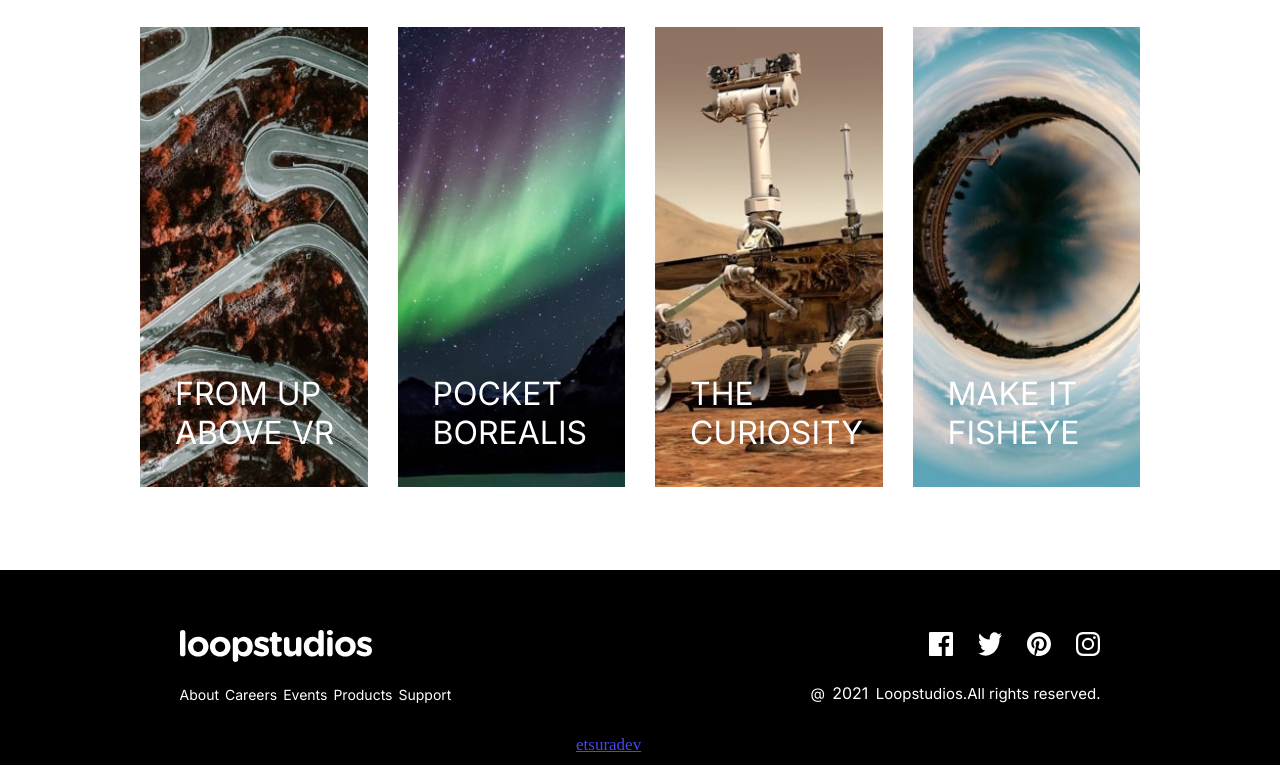
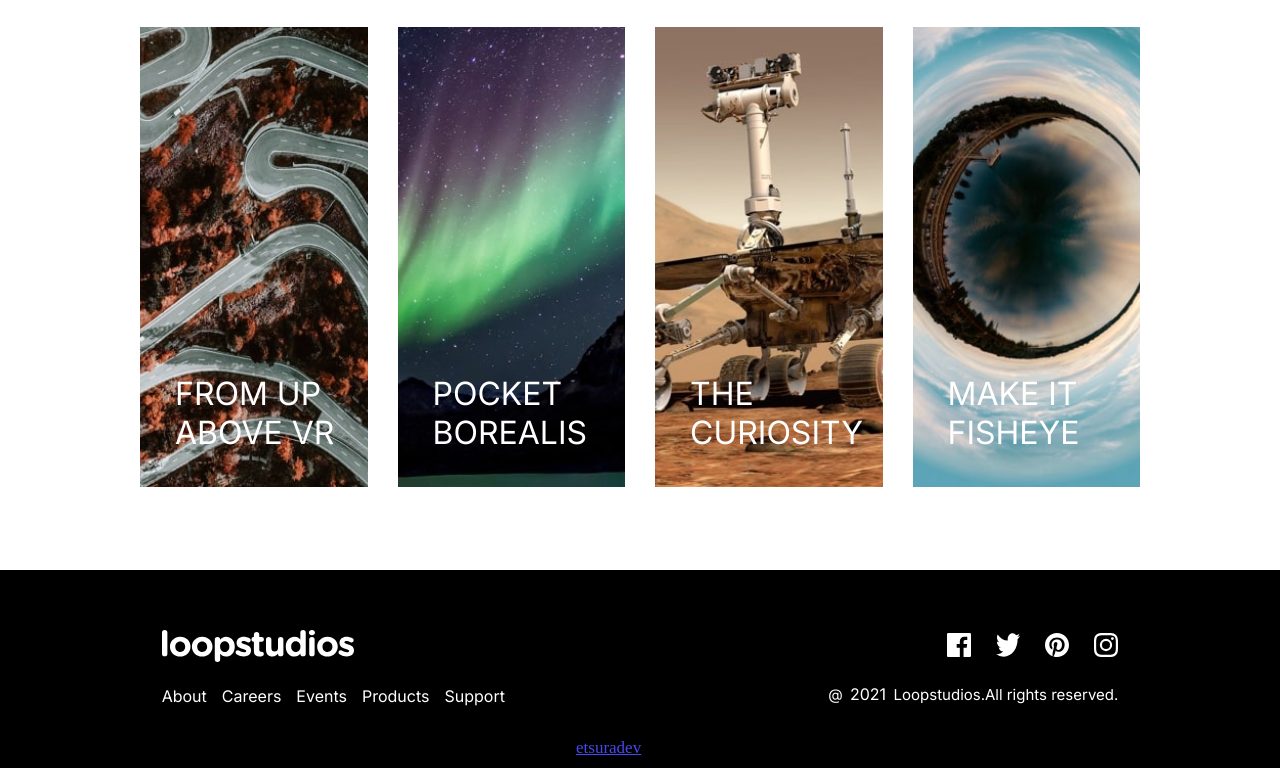
Before and after one commit to EtSuraDev/frontend-mentor, a plain HTML site: page 1. loopstudios-landing-page-main/index.html in a window 1280 px wide. Shown: the part 1941-2709 px from the top of the page. Drawn offline with Linux system fonts and the light colour scheme.

Commit message:
finishing project

```diff
--- a/1. loopstudios-landing-page-main/style/components/_footer.scss
+++ b/1. loopstudios-landing-page-main/style/components/_footer.scss
@@ -77,3 +77,19 @@ footer {
         }
     }
 }
+
+@media (min-width: 700px) {
+    footer {
+        .contact {
+            ul {
+                gap: 15px;
+                li {
+                    font-size: 16px;
+                }
+            }
+        }
+        .icons {
+            font-size: 16px;
+        }
+    }
+}
```
Also changed, not shown: 1. loopstudios-landing-page-main/style/style.css, 1 other file.
